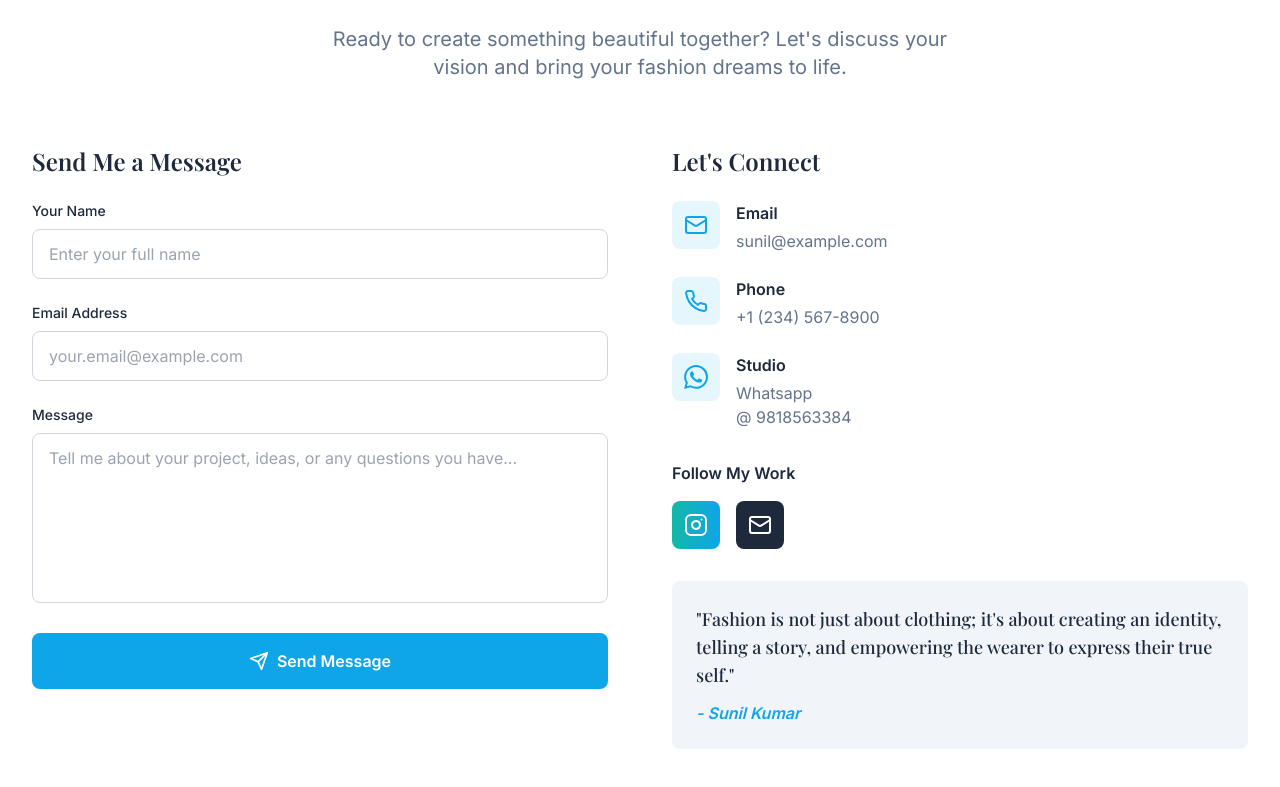
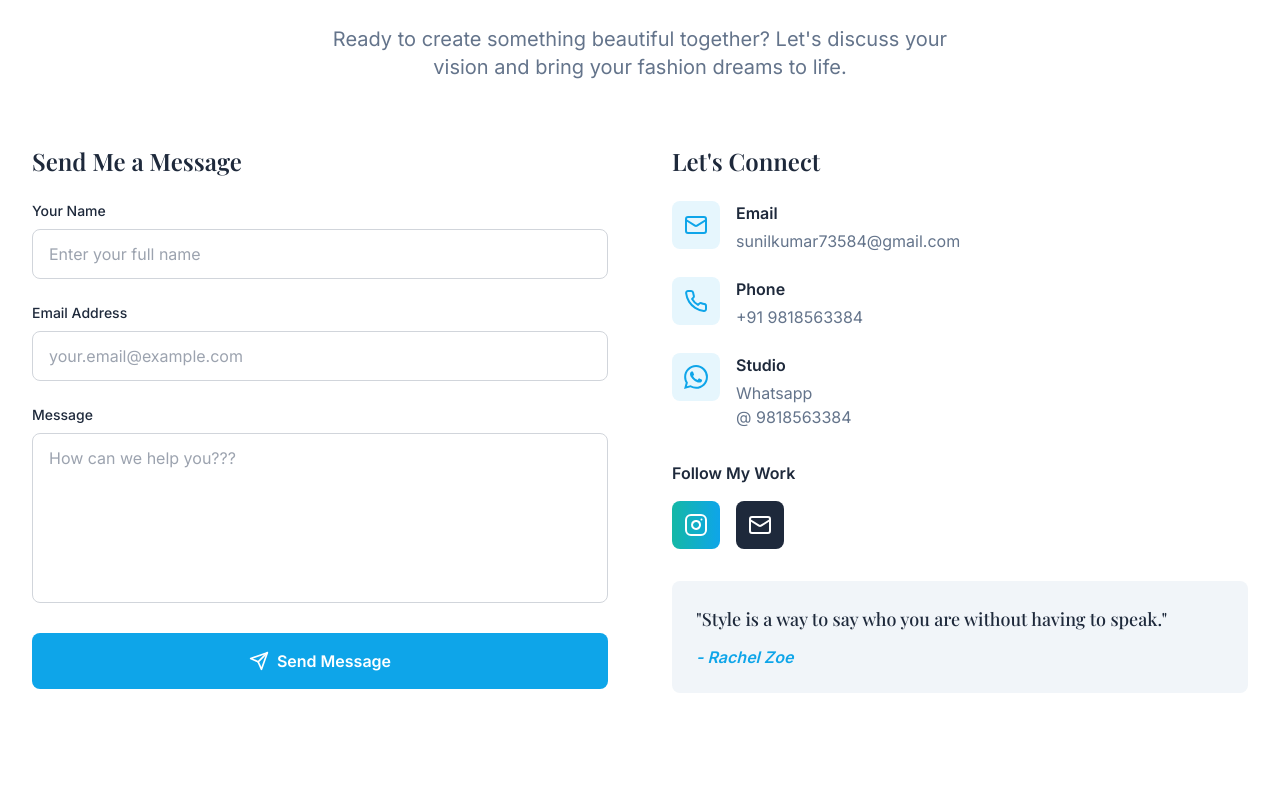
Before and after one commit to kumarvishal01971/Fashion_Portfolio, a React (Vite) app: page / in a window 1280 px wide. Shown: the part 2187-2974 px from the top of the page. Built offline with nearby package versions, Linux system fonts and the light colour scheme.

Commit message:
updated contact file

```diff
--- a/src/components/Contact.tsx
+++ b/src/components/Contact.tsx
@@ -89,7 +89,7 @@ const Contact = () => {
                   onChange={handleChange}
                   required
                   className="w-full px-4 py-3 border border-gray-300 rounded-lg focus:ring-2 focus:ring-accent focus:border-transparent transition-all duration-200 font-inter resize-none"
-                  placeholder="Tell me about your project, ideas, or any questions you have..."
+                  placeholder="How can we help you???"
                 ></textarea>
               </div>
 
@@ -117,10 +117,10 @@ const Contact = () => {
                 <div>
                   <h4 className="font-inter font-semibold text-primary mb-1">Email</h4>
                   <a
-                    href="mailto:sunil@example.com"
+                    href="mailto:sunilkumar73584@gmail.com"
                     className="text-secondary hover:text-accent transition-colors duration-200 font-inter"
                   >
-                    sunil@example.com
+                    sunilkumar73584@gmail.com
                   </a>
                 </div>
               </div>
@@ -132,10 +132,10 @@ const Contact = () => {
                 <div>
                   <h4 className="font-inter font-semibold text-primary mb-1">Phone</h4>
                   <a
-                    href="tel:+1234567890"
+                    href="tel:9818563384"
                     className="text-secondary hover:text-accent transition-colors duration-200 font-inter"
                   >
-                    +1 (234) 567-8900
+                    +91 9818563384
                   </a>
                 </div>
               </div>
@@ -165,7 +165,7 @@ const Contact = () => {
               <h4 className="font-inter font-semibold text-primary mb-4">Follow My Work</h4>
               <div className="flex space-x-4">
                 <a
-                  href="https://instagram.com/sunilkumar"
+                  href="https://instagram.com/sunilkumar73584"
                   target="_blank"
                   rel="noopener noreferrer"
                   className="bg-gradient-to-r from-teal to-accent text-white p-3 rounded-lg hover:scale-110 transition-all duration-200"
@@ -173,7 +173,7 @@ const Contact = () => {
                   <Instagram className="h-6 w-6" />
                 </a>
                 <a
-                  href="mailto:sunil@example.com"
+                  href="mailto:sunilkumar73584@gmail.com"
                   className="bg-primary text-white p-3 rounded-lg hover:scale-110 transition-all duration-200"
                 >
                   <Mail className="h-6 w-6" />
@@ -184,10 +184,9 @@ const Contact = () => {
             {/* Quote */}
             <div className="mt-8 p-6 bg-light rounded-lg">
               <blockquote className="text-lg font-playfair font-medium text-primary mb-3">
-                "Fashion is not just about clothing; it's about creating an identity,
-                telling a story, and empowering the wearer to express their true self."
+                "Style is a way to say who you are without having to speak."
               </blockquote>
-              <cite className="text-accent font-inter font-semibold">- Sunil Kumar</cite>
+              <cite className="text-accent font-inter font-semibold">- Rachel Zoe</cite>
             </div>
           </div>
         </div>
```
